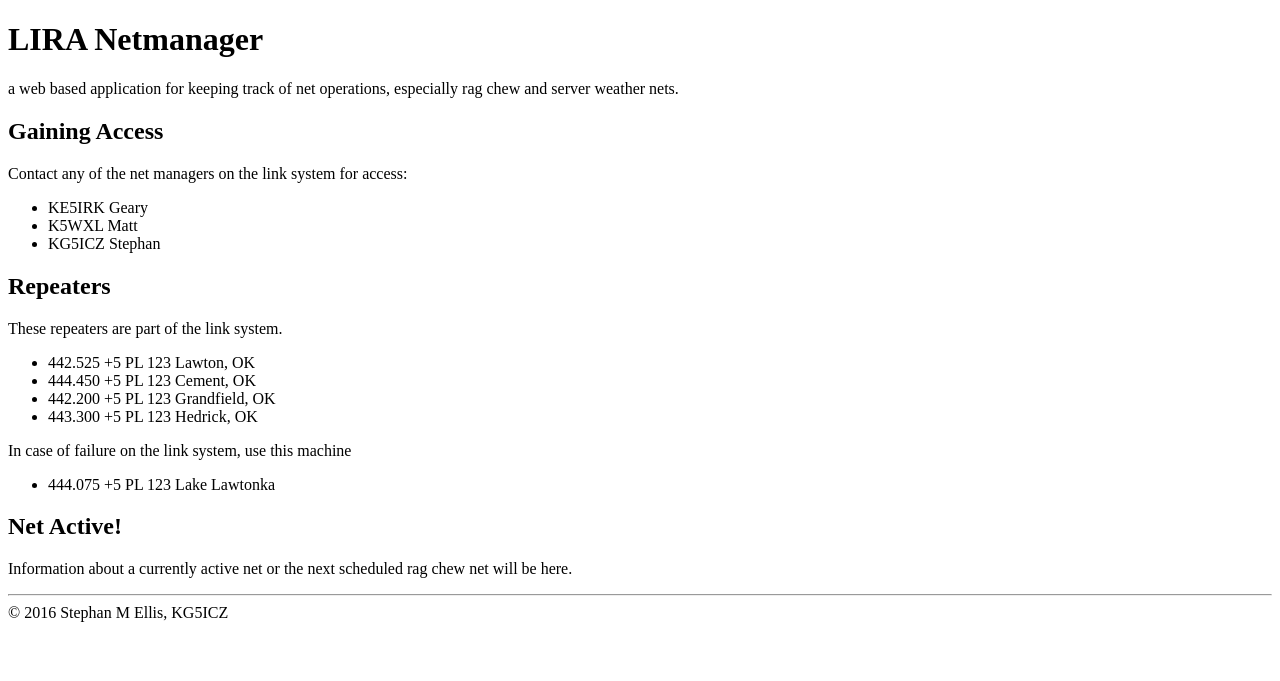
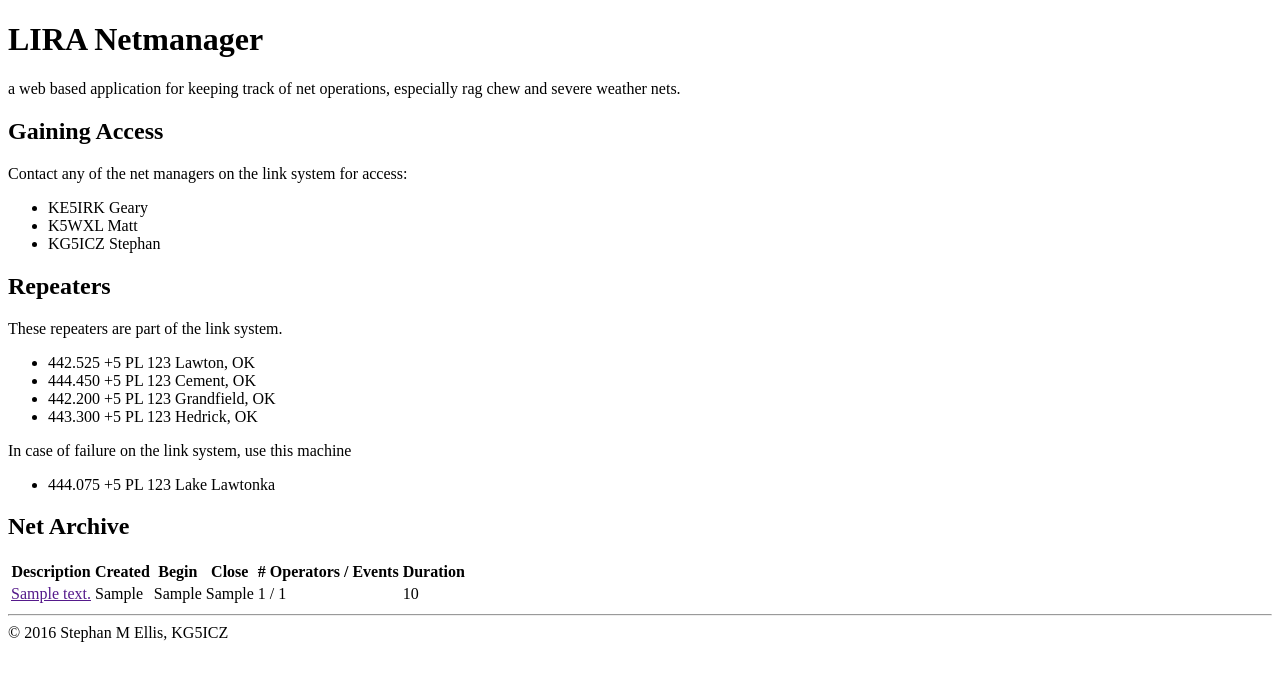
Before and after one commit to stephanellis/netmanager, a Python web app: template netmanager/templates/index.html in a window 1280 px wide. Shown: the part 92-773 px from the top of the page. Run offline with Jinja, Linux system fonts and the light colour scheme; the template is opened without the code that fills it: most values are stand-ins (such as "Sample title", 1, 10 or a date in 2020).

Commit message:
updated the templates to fix errors, also added a net archive viewing system, added a location column to the checkins table

```diff
--- a/netmanager/__init__.py
+++ b/netmanager/__init__.py
@@ -39,6 +39,7 @@ def main(global_config, **settings):
     config.set_authorization_policy(authz_policy)
     config.add_request_method(operator, reify=True)
     config.add_route('index', '/')
+    config.add_route('view_net', '/view_net/{id}')
     config.add_route('signin', '/signin')
     config.add_route('signout', '/signout')
     config.add_route('settings_index', '/settings')
--- a/netmanager/models.py
+++ b/netmanager/models.py
@@ -173,6 +173,7 @@ class CheckIn(Base):
     id = Column(Integer, primary_key=True)
     dt = Column(DateTime)
     checkin_type = Column(Enum("CheckIn", "ReCheck", "CheckOut", "WXReport"), default="CheckIn")
+    location = Column(Text)
     notes = Column(Text)
     acked = Column(Boolean, default=False)
 
--- a/netmanager/templates/index.html
+++ b/netmanager/templates/index.html
@@ -11,7 +11,6 @@
       <table class="table table-striped">
         <thead>
           <tr>
-            <th>Net</th>
             <th>Timestamp</th>
             <th>Callsign</th>
             <th>Checkin Type</th>
@@ -21,8 +20,7 @@
         <tbody>
           {% for c in net.CheckIns %}
           <tr>
-            <td>{{ c.Net.desc }}</td>
-            <td>{{ c. dt }}</td>
+            <td>{{ c.dt }}</td>
             <td>{{ c.Operator.call }}</td>
             <td>{{ c.checkin_type }}</td>
             <td>{{ c.notes }}</td>
@@ -39,14 +37,14 @@
 <div class="jumbotron">
       <div class="container">
         <h1>LIRA Netmanager</h1>
-        <p>a web based application for keeping track of net operations, especially rag chew and server weather nets.</p>
+        <p>a web based application for keeping track of net operations, especially rag chew and severe weather nets.</p>
       </div>
 </div>
 
 <div class="container">
   <!-- Example row of columns -->
   <div class="row">
-    <div class="col-md-4">
+    <div class="col-md-6">
       <h2>Gaining Access</h2>
       <p>Contact any of the net managers on the link system for access:</p>
       <ul>
@@ -55,7 +53,7 @@
         <li>KG5ICZ Stephan</li>
       </ul>
     </div>
-    <div class="col-md-4">
+    <div class="col-md-6">
       <h2>Repeaters</h2>
       <p>These repeaters are part of the link system.</p>
       <ul>
@@ -69,11 +67,40 @@
         <li>444.075 +5 PL 123 Lake Lawtonka</li>
       </ul>
    </div>
-    <div class="col-md-4">
-      <h2>Net Active!</h2>
-      <p>Information about a currently active net or the next scheduled rag chew net will be here.</p>
-    </div>
   </div>
 </div> <!-- /container -->
 {% endif %}
+
+<div class="container">
+  <div class="row">
+    <div class="col-md-12">
+      <h2>Net Archive</h2>
+      <table class="table table-striped">
+          <thead>
+              <tr>
+                  <th>Description</th>
+                  <th>Created</th>
+                  <th>Begin</th>
+                  <th>Close</th>
+                  <th># Operators / Events</th>
+                  <th>Duration</th>
+              </tr>
+          </thead>
+          <tbody>
+              {% for n in all_nets %}
+              <tr>
+                  <td><a href="{{ request.route_url('view_net', id=n.id) }}">{{ n.desc }}</a></td>
+                  <td>{{ n.dtf_create }}</td>
+                  <td>{{ n.dtf_begin }}</td>
+                  <td>{{ n.dtf_close }}</td>
+                  <td>{{ n.count_checkins() }} / {{ n.count_events() }}</td>
+                  <td>{{ n.duration }}</td>
+              </tr>
+              {% endfor %}
+          </tbody>
+      </table>
+    </div>
+  </div>
+</div>
+
 {% endblock %}
```
Also changed, not shown: netmanager/templates/view_net.html (added, +34 -0 lines), netmanager/views.py (+8 -1 lines).
